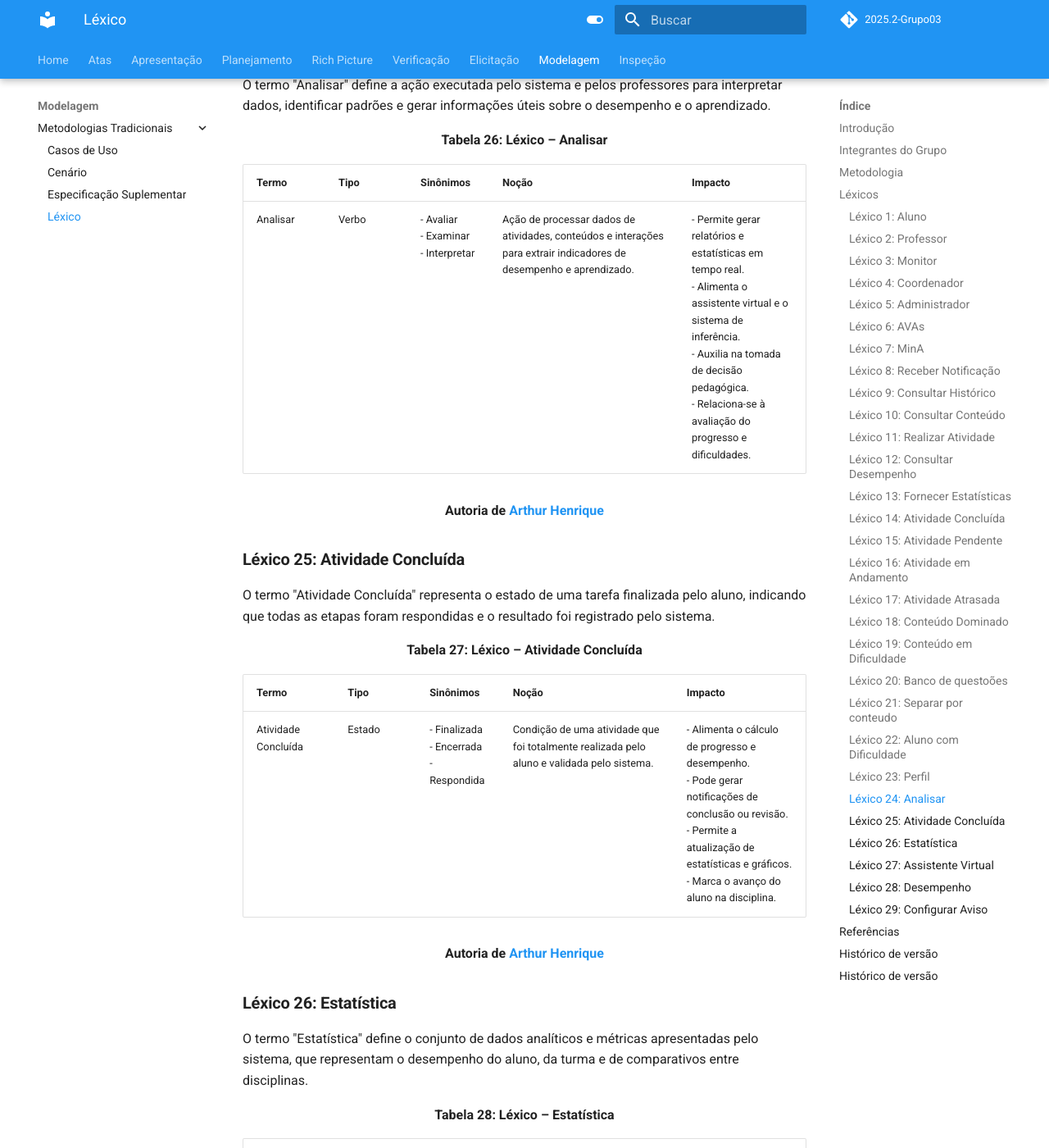
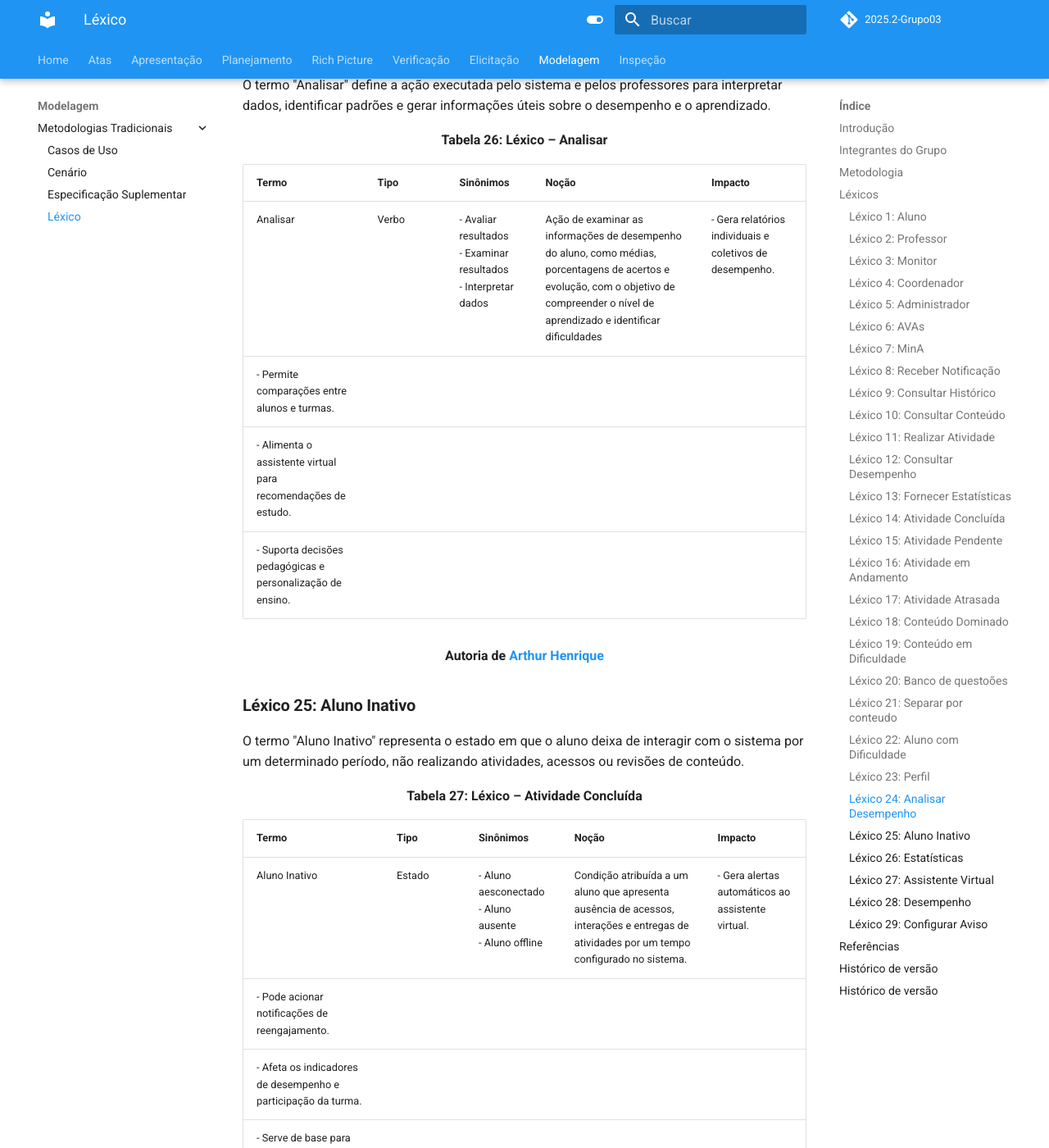
Before and after one commit to Requisitos-de-Software/2025.2-Grupo03, an MkDocs documentation site: the page built from docs/Modelagem/lexico.md, in a window 1280 px wide and 1400 px high, scrolled down 13659 px. Shown: the whole window at 82% size. Built offline with MkDocs 1.6.1 and Material for MkDocs 9.7.7, drawn with Linux system fonts in a browser that asks for light colours; comment, search, counter and statistics services are not loaded; some of the changed text lies outside the part shown.

Commit message:
Update lexico.md

```diff
--- a/docs/Modelagem/lexico.md
+++ b/docs/Modelagem/lexico.md
@@ -318,38 +318,44 @@ O termo "Perfil" representa o conjunto de informações que definem o tipo de us
 <div align="center"><strong>Autoria de <a href="https://github.com/arthurhvieira1">Arthur Henrique</a></strong></div>
 
 
-### **Léxico 24: Analisar**
+### **Léxico 24: Analisar Desempenho**
 O termo "Analisar" define a ação executada pelo sistema e pelos professores para interpretar dados, identificar padrões e gerar informações úteis sobre o desempenho e o aprendizado.
 
 <div align="center"><strong>Tabela 26: Léxico – Analisar</strong></div>
 
 | Termo | Tipo | Sinônimos | Noção | Impacto |
 |-------|------|-----------|-------|---------|
-| Analisar | Verbo | - Avaliar<br>- Examinar<br>- Interpretar | Ação de processar dados de atividades, conteúdos e interações para extrair indicadores de desempenho e aprendizado. | - Permite gerar relatórios e estatísticas em tempo real.<br>- Alimenta o assistente virtual e o sistema de inferência.<br>- Auxilia na tomada de decisão pedagógica.<br>- Relaciona-se à avaliação do progresso e dificuldades. |
+| Analisar | Verbo | - Avaliar resultados<br>- Examinar resultados<br>- Interpretar dados | Ação de examinar as informações de desempenho do aluno, como médias, porcentagens de acertos e evolução, com o objetivo de compreender o nível de aprendizado e identificar dificuldades | - Gera relatórios individuais e coletivos de desempenho.
+- Permite comparações entre alunos e turmas.
+- Alimenta o assistente virtual para recomendações de estudo.
+- Suporta decisões pedagógicas e personalização de ensino. |
 
 <div align="center"><strong>Autoria de <a href="https://github.com/arthurhvieira1">Arthur Henrique</a></strong></div>
 
 
-### **Léxico 25: Atividade Concluída**
-O termo "Atividade Concluída" representa o estado de uma tarefa finalizada pelo aluno, indicando que todas as etapas foram respondidas e o resultado foi registrado pelo sistema.
+### **Léxico 25: Aluno Inativo**
+O termo "Aluno Inativo" representa o estado em que o aluno deixa de interagir com o sistema por um determinado período, não realizando atividades, acessos ou revisões de conteúdo.
 
 <div align="center"><strong>Tabela 27: Léxico – Atividade Concluída</strong></div>
 
 | Termo | Tipo | Sinônimos | Noção | Impacto |
 |-------|------|-----------|-------|---------|
-| Atividade Concluída | Estado | - Finalizada<br>- Encerrada<br>- Respondida | Condição de uma atividade que foi totalmente realizada pelo aluno e validada pelo sistema. | - Alimenta o cálculo de progresso e desempenho.<br>- Pode gerar notificações de conclusão ou revisão.<br>- Permite a atualização de estatísticas e gráficos.<br>- Marca o avanço do aluno na disciplina. |
+| Aluno Inativo | Estado | - Aluno aesconectado<br>-  Aluno ausente<br>- Aluno offline| Condição atribuída a um aluno que apresenta ausência de acessos, interações e entregas de atividades por um tempo configurado no sistema. | - Gera alertas automáticos ao assistente virtual.
+- Pode acionar notificações de reengajamento.
+- Afeta os indicadores de desempenho e participação da turma.
+- Serve de base para relatórios de engajamento e acompanhamento do docente. |
 
 <div align="center"><strong>Autoria de <a href="https://github.com/arthurhvieira1">Arthur Henrique</a></strong></div>
 
 
-### **Léxico 26: Estatística**
-O termo "Estatística" define o conjunto de dados analíticos e métricas apresentadas pelo sistema, que representam o desempenho do aluno, da turma e de comparativos entre disciplinas.
+### **Léxico 26: Estatísticas**
+O termo "Estatísticas" define o conjunto de dados analíticos e métricas apresentadas pelo sistema, que representam o desempenho do aluno, da turma e de comparativos entre disciplinas.
 
-<div align="center"><strong>Tabela 28: Léxico – Estatística</strong></div>
+<div align="center"><strong>Tabela 28: Léxico – Estatísticas</strong></div>
 
 | Termo | Tipo | Sinônimos | Noção | Impacto |
 |-------|------|-----------|-------|---------|
-| Estatística | Objeto | - Análise de Dados<br>- Relatório de Desempenho<br>- Indicador | Representação numérica e gráfica dos resultados obtidos por alunos, turmas e disciplinas, geralmente exibida em formato de gráfico ou relatório. | - Facilita a análise de desempenho por parte dos docentes.<br>- Fornece feedback visual ao aluno.<br>- Alimenta o painel de controle do sistema.<br>- Suporta a tomada de decisão pedagógica. |
+| Estatísticas | Objeto | - Análise de Dados<br>- Relatório de Desempenho<br>- Indicador | Representação numérica e gráfica dos resultados obtidos por alunos, turmas e disciplinas, geralmente exibida em formato de gráfico ou relatório. | - Facilita a análise de desempenho por parte dos docentes.<br>- Fornece feedback visual ao aluno.<br>- Alimenta o painel de controle do sistema.<br>- Suporta a tomada de decisão pedagógica. |
 
 <div align="center"><strong>Autoria de <a href="https://github.com/arthurhvieira1">Arthur Henrique</a></strong></div>
 
```
